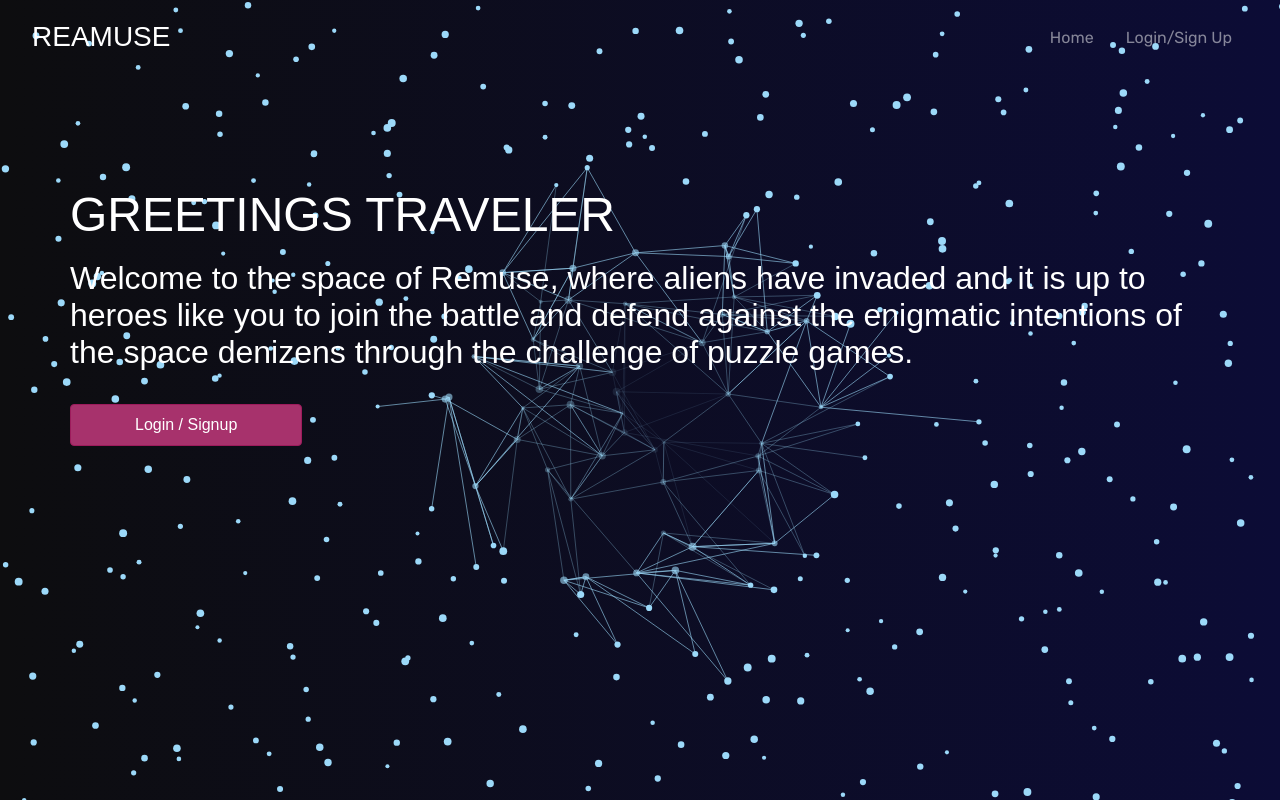
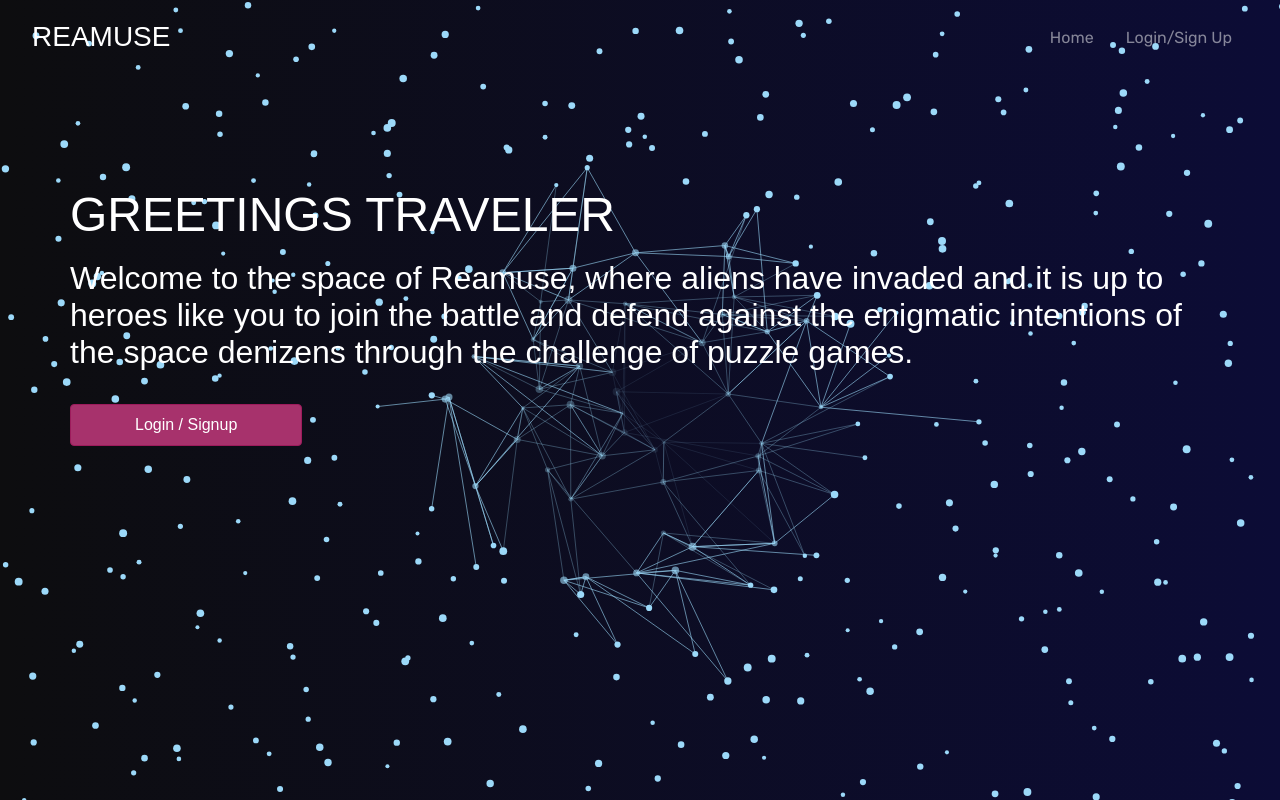
Before and after one commit to TrushilBudhia/Reamuse, a React (Create React App) app in the folder client/: page / in a window 1280 px wide. Built offline with nearby package versions, Linux system fonts and the light colour scheme; a web font is replaced by a local one.

Commit message:
P.20.30 - Updated Home - spelling error

```diff
--- a/client/src/pages/Home.js
+++ b/client/src/pages/Home.js
@@ -11,7 +11,7 @@ const Home = () => {
         <WelcomeContainer>
           <WelcomeHeader>GREETINGS TRAVELER</WelcomeHeader>
           <WelcomeParagraph>
-            Welcome to the space of Remuse, where aliens have invaded and it is up to heroes like you to join the battle and defend against the enigmatic intentions of the space denizens through the challenge of puzzle games.
+            Welcome to the space of Reamuse, where aliens have invaded and it is up to heroes like you to join the battle and defend against the enigmatic intentions of the space denizens through the challenge of puzzle games.
           </WelcomeParagraph>
           {!Auth.loggedIn() ? (
             <div>
```
